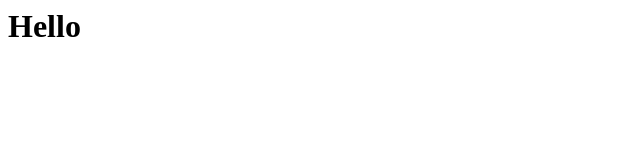
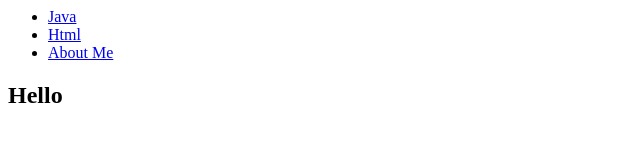
Before and after one commit to vincentchu12/vincentchu12.github.io, a plain HTML site: page index.html in a window 1280 px wide. Shown: the whole page, without its empty margins (0-640 px from the left). Drawn offline with Linux system fonts and the light colour scheme.

Commit message:
Navigation

```diff
--- a/index.html
+++ b/index.html
@@ -1,7 +1,15 @@
 <DOCTYPE html>
 <html>
 <head>
+    <title>Vincent Chu</title>
+</head>
 <body>
-<h1>Hello</h1>
+    <nav>
+        <ul>
+            <li><a href="/Java/java.html">Java</a></li>
+            <li><a href="#">Html</a></li>
+            <li><a href="#">About Me</a></li>
+        </ul>
+    <h1>Hello</h1>
 </body>
 </html>
```
